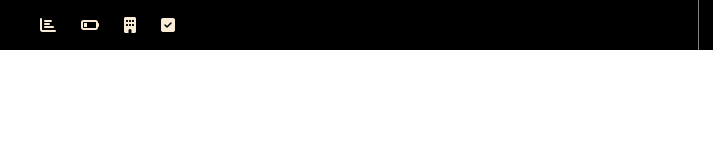
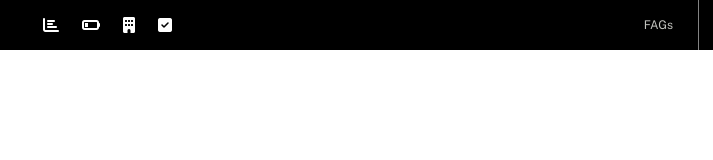
Before and after one commit to zeynab-asg/Handy-man-site, a plain HTML site: page index.html in a window 1280 px wide. Shown: the full height of the page, 88-801 px from the left. Drawn offline with Linux system fonts and the light colour scheme.

Commit message:
header social afters added

```diff
--- a/css/style.css
+++ b/css/style.css
@@ -36,17 +36,37 @@ header .header-social .container {
   justify-content: space-between;
   align-items: center;
 }
+/* left */
 header .header-social .social-icons {
   height: 100%;
   display: flex;
   justify-content: space-between;
   align-items: center;
-  gap: 25px;
+  gap: 17px;
+}
+header .header-social .social-icons li {
+    padding: 3px;
+    position: relative;
+
+}
+header .header-social .social-icons li:hover {
+    cursor: pointer;
+}
+header .header-social .social-icons li:hover:after {
+    content: attr(data-name);
+    color: white;
+    background-color: rgb(73, 73, 73);
+    border: 1px solid white;
+    padding: 5px;
+    border-radius: 2px;
+    font-size: 12px;
+    position: absolute;
+    top: 30px;
 }
 header .header-social .social-icons li a i {
-  color: antiquewhite;
+  color: rgb(255, 255, 255);
 }
-
+/* right */
 header .header-social .social-items {
   height: 100%;
   display: flex;
--- a/index.html
+++ b/index.html
@@ -15,28 +15,30 @@
     <header>
       <div class="header-social">
         <div class="container">
+            <!-- left -->
           <ul class="social-icons">
-            <li>
+            <li data-name="facebook">
               <a href="">
                 <i class="fa fa-bar-chart" aria-hidden="true"></i>
               </a>
             </li>
-            <li>
+            <li data-name="X">
               <a href="">
                 <i class="fa fa-battery-quarter" aria-hidden="true"></i>
               </a>
             </li>
-            <li>
+            <li data-name="instagram">
               <a href=""> <i class="fa fa-building" aria-hidden="true"></i> </a>
             </li>
-            <li>
+            <li data-name="youtube">
               <a href="">
                 <i class="fa fa-check-square" aria-hidden="true"></i>
               </a>
             </li>
           </ul>
+          <!-- right -->
           <ul class="social-items">
-            <li><a href=""> </a></li>
+            <li><a href=""> FAGs</a></li>
             <li><a href=""> Safety Policy</a></li>
             <li><a href=""> Privacy Policy</a></li>
             <li><a href=""> Contact Us</a></li>
```
